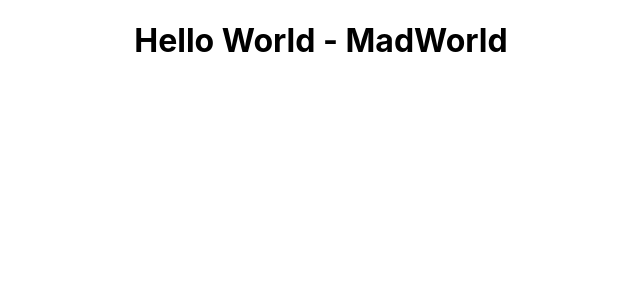
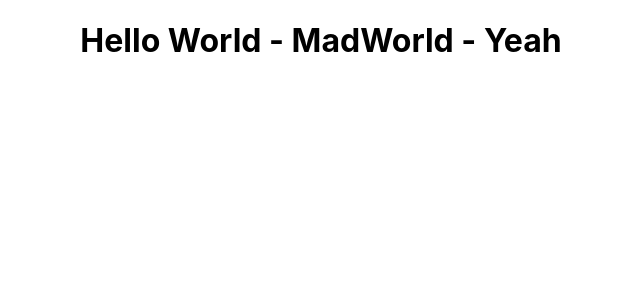
Before and after one commit to mateus2a/pokedex, a React (Create React App) app: page / in a window 1280 px wide. Shown: the top 300 px of the page, without its empty margins (319-959 px from the left). Built offline with nearby package versions, Linux system fonts and the light colour scheme.

Commit message:
chore: Changed app function

```diff
--- a/src/App.js
+++ b/src/App.js
@@ -3,7 +3,7 @@
 function App() {
   return (
     <div className="App">
-      <h1>Hello World - MadWorld</h1>
+      <h1>Hello World - MadWorld - Yeah</h1>
     </div>
   );
 }
```
